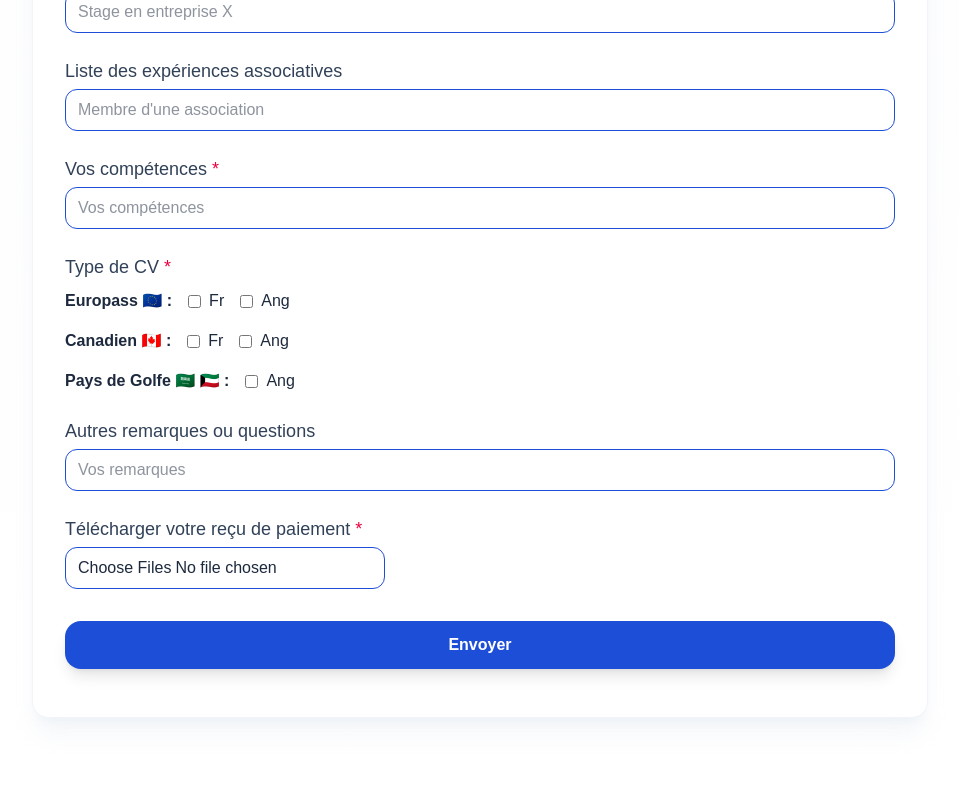
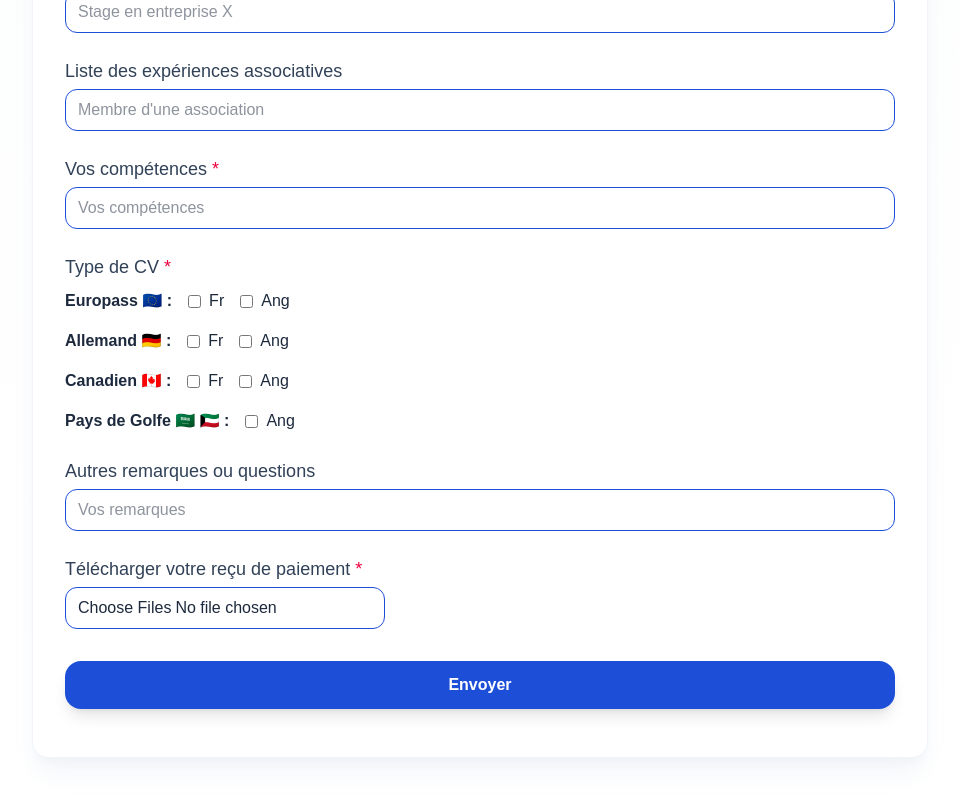
Before and after one commit to saifChebli/orienta-services, a React (Vite) app: page /cv in a window 1280 px wide. Shown: the part 2432-3232 px from the top of the page, without its empty margins (160-1119 px from the left). Built offline with nearby package versions, Linux system fonts and the light colour scheme; a web font is replaced by a local one.

Commit message:
add fields and contact form

```diff
--- a/src/components/Contact.jsx
+++ b/src/components/Contact.jsx
@@ -5,6 +5,8 @@ import {
   MapPinIcon,
   PaperAirplaneIcon
 } from '@heroicons/react/24/outline';
+import toast from 'react-hot-toast';
+import api from '../api';
 
 const Contact = () => {
   const [formData, setFormData] = useState({
@@ -42,11 +44,24 @@ const Contact = () => {
     }));
   };
 
-  const handleSubmit = (e) => {
+  const handleSubmit = async (e) => {
     e.preventDefault();
-    // Here you would typically send the form data to your backend
-    console.log('Form submitted:', formData);
-    setFormData({ name: '', email: '', phone: '', message: '' });
+       try {
+      const response = await api.post("/api/contact", formData);
+      if (response.status === 201) {
+        toast.success("Demande envoyée avec succès!");
+        setFormData({
+          name: '',
+          email: '',
+          phone: '',
+          message: ''
+        });
+      }
+    } catch (error) {
+      console.log(error);
+      toast.error("Une erreur s'est produite.");
+    }
+
   };
 
   return (
--- a/src/components/Header.jsx
+++ b/src/components/Header.jsx
@@ -77,15 +77,6 @@ const Header = () => {
           {/* Actions */}
           <div className="flex items-center space-x-4">
             {/* Language */}
-            <button
-              className={`hidden md:block px-4 py-1.5 rounded-full border transition ${
-                isScrolled
-                  ? "bg-blue-600 text-white border-blue-600 hover:bg-blue-700"
-                  : "bg-white text-blue-600 border-white hover:bg-gray-100"
-              }`}
-            >
-              FR
-            </button>
 
             {/* Mobile Menu Toggle */}
             <button
@@ -133,9 +124,6 @@ const Header = () => {
               </button>
             )
           )}
-          <button className="px-4 py-2 bg-blue-600 text-white rounded-full hover:bg-blue-700">
-            FR
-          </button>
         </div>
       </div>
     </header>
--- a/src/pages/Creation.jsx
+++ b/src/pages/Creation.jsx
@@ -21,6 +21,7 @@ export default function Creation() {
     skills: "",
      cvTypes: {
     europass: [],
+    allemand: [],
     canadien: [],
     golfe: [],
   },
@@ -349,6 +350,28 @@ const handleCvTypeChange = (type, lang) => {
       </label>
     </div>
 
+    {/* Allemand */}
+
+    <div className="flex items-center gap-4">
+      <span className="font-semibold">Allemand 🇩🇪 :</span>
+      <label className="flex items-center gap-2">
+        <input
+          type="checkbox"
+          checked={form.cvTypes.allemand.includes("Fr")}
+          onChange={() => handleCvTypeChange("allemand", "Fr")}
+        />
+        Fr
+      </label>
+      <label className="flex items-center gap-2">
+        <input
+          type="checkbox"
+          checked={form.cvTypes.allemand.includes("Ang")}
+          onChange={() => handleCvTypeChange("allemand", "Ang")}
+        />
+        Ang
+      </label>
+    </div>
+
     {/* Canadien */}
     <div className="flex items-center gap-4">
       <span className="font-semibold">Canadien 🇨🇦 :</span>
--- a/src/pages/Dossier.jsx
+++ b/src/pages/Dossier.jsx
@@ -82,6 +82,8 @@ export default function Dossier() {
         skills: "",
         remarks: "",
         paymentReceipt: null,
+        passportNum: "",
+        photo: null,
       });
     } catch (err) {
       console.error(err);
@@ -207,6 +209,18 @@ export default function Dossier() {
                   type="file"
                   multiple
                   name="cvFile"
+                  onChange={handleChange}
+                  className="w-full max-w-xs rounded-xl border border-[#1D4ED8] px-3 py-2"
+                />
+              </Field>
+
+              {/* attachez votre photo professionnel */}
+
+              <Field labelFR="Attachez votre photo professionnel">
+                <input
+                  type="file"
+                  multiple
+                  name="photoFile"
                   onChange={handleChange}
                   className="w-full max-w-xs rounded-xl border border-[#1D4ED8] px-3 py-2"
                 />
@@ -380,6 +394,20 @@ export default function Dossier() {
                 />
               </Field>
 
+              {/* Num passeport */}
+
+              <Field labelFR="Numéro de passeport">
+                <input
+                  type="text"
+                  name="passport"
+                  value={form.passport}
+                  onChange={handleChange}
+                  required
+                  placeholder="Num passport"
+                  className="w-full rounded-xl border border-[#1D4ED8] px-3 py-2"
+                />
+              </Field>
+
               {/* Reçu de paiement */}
               <Field labelFR="Télécharger votre reçu de paiement" required>
                 <input
```
